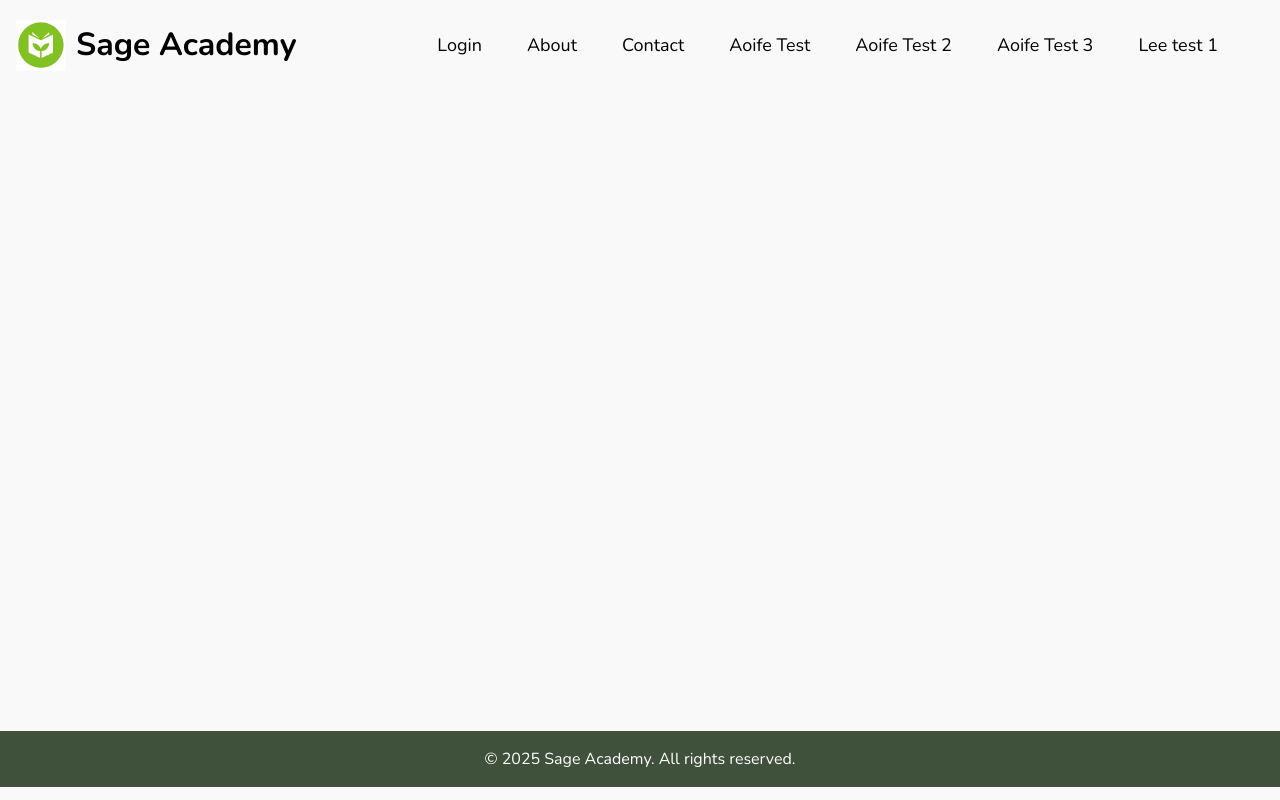
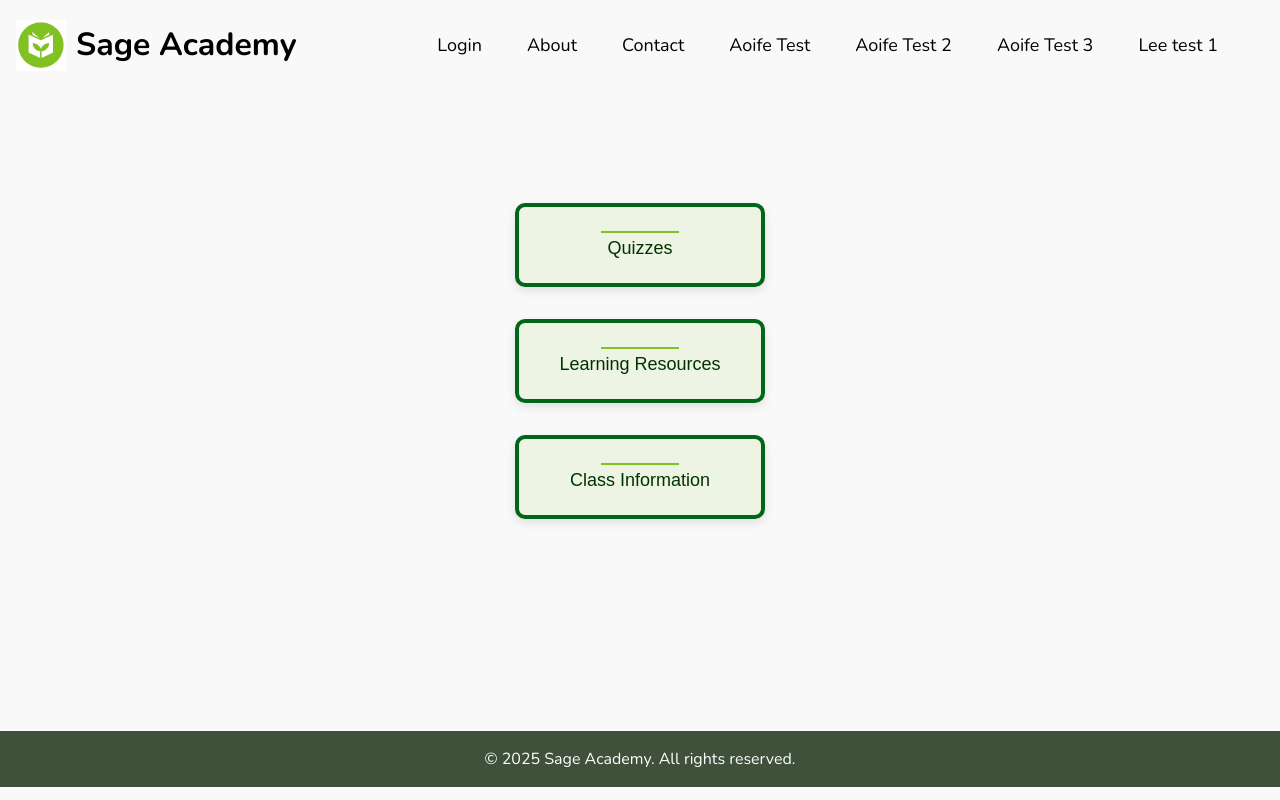
Before and after one commit to CaoimheOBrien/WebUIDesign_2025GroupProject, a SvelteKit app in the folder Web App/Sage-Academy-App/: page /staff_home_page in a window 1280 px wide. Built offline with nearby package versions, Linux system fonts and the light colour scheme.

Commit message:
Added buttons

```diff
--- a/Web App/Sage-Academy-App/src/routes/about/+page.svelte
+++ b/Web App/Sage-Academy-App/src/routes/about/+page.svelte
@@ -31,7 +31,7 @@
     <img src="/aoife.jpg" id="aoife" alt="Aoife Profile">
     <h3>Aoife Leahy</h3>
     <p>Hi, I'm Aoife!</p>
-    <p>I'm passionate about animation and concept art, and I love designing and bringing new characters to life.</p>
+    <p>I'm passionate about animation, UI/UX Design and concept art. I love designing and bringing new characters to life.</p>
     <p>I'm always looking for new ways to improve, refine my skills, and push my artistic boundaries.</p>
 </div>
 
--- a/Web App/Sage-Academy-App/src/routes/staff_home_page/+page.svelte
+++ b/Web App/Sage-Academy-App/src/routes/staff_home_page/+page.svelte
@@ -5,4 +5,70 @@
         console.log("Staff Home Page Loaded");
     });
 
+    let buttons = [
+        "Quizzes",
+        "Learning Resources",
+        "Class Information"
+    ];
 </script>
+
+<div class="button-container">
+    {#each buttons as button}
+        <button class="button">
+            <div class="line"></div>
+            <span>{button}</span>
+        </button>
+    {/each}
+</div>
+
+<style>
+  .button-container {
+    display: flex;
+    flex-direction: column;
+    justify-content: center;
+    align-items: center;
+    margin-bottom: auto;
+    gap: 2rem; /* Creates spacing between items */
+    margin: 5rem;
+  }
+
+  .button {
+      background: rgba(129,193,34,0.1);
+      border-radius: 10px; /* Rounded corners */
+      border: 4px solid #016618;
+      box-shadow: 0 4px 10px rgba(0, 0, 0, 0.1); /* Subtle shadow */
+      overflow: hidden;
+      width: 250px;
+      text-align: center;
+      transition: transform 0.3s ease, box-shadow 0.3s ease; /* Smooth transitions */
+      padding: 1.5rem; /* Space inside the button */
+      font-size: 1.2rem;
+
+      color: #003300; /* Dark green text */
+      display: flex;
+      flex-direction: column;
+      align-items: center;
+      gap: 5px; /* Space between line and text */
+  }
+
+  .button .line {
+      width: 40%; /* Initial width of the line */
+      height: 2px;
+      background: rgba(129,193,34,255);
+      transition: width 0.3s ease-in-out; /* Smooth transition for width */
+  }
+
+  .button:hover .line {
+      width: 80%; /* Expand the line to 80% of the button width on hover */
+  }
+
+  .button:hover {
+      transform: translateY(-5px); /* Subtle lift on hover */
+      box-shadow: 0 6px 15px rgba(0, 0, 0, 0.15); /* More prominent shadow */
+      cursor: pointer;
+  }
+
+  .button span {
+      font-size: 18px; /* Adjusted to match your previous buttons */
+  }
+</style>
--- a/Web App/Sage-Academy-App/src/routes/staff_quiz_home_page/+page.svelte
+++ b/Web App/Sage-Academy-App/src/routes/staff_quiz_home_page/+page.svelte
@@ -44,13 +44,10 @@ li  {
   color: black;
   padding: 15px;
   margin: 20px 0;
-<<<<<<< HEAD
   background-color:rgba(129,193,34,255);
   border: solid #016618 3px;
-=======
   background-color:rgba(129,193,34,0.3);
   border: solid black 2px;
->>>>>>> e17ebbbbb14f983fe4ac102ced6e58114e5776bf
   border-radius: 10px;
 }
 
--- a/Web App/Sage-Academy-App/src/routes/student_home_page_lr/+page.svelte
+++ b/Web App/Sage-Academy-App/src/routes/student_home_page_lr/+page.svelte
@@ -76,20 +76,20 @@ li  {
   display: flex;
   align-items: center;
   gap: 15px;
-<<<<<<< HEAD
+
   color: white;
   font-weight: bold;
   padding: 15px;
   margin: 20px 0;
   background-color:rgba(129,193,34,255);
   border: solid #016618 3px;
-=======
+
   color: black;
   padding: 15px;
   margin: 20px 0;
   background-color:rgba(129,193,34,0.3);
   border: solid black 2px;
->>>>>>> e17ebbbbb14f983fe4ac102ced6e58114e5776bf
+
   border-radius: 10px;
 }
 
```
